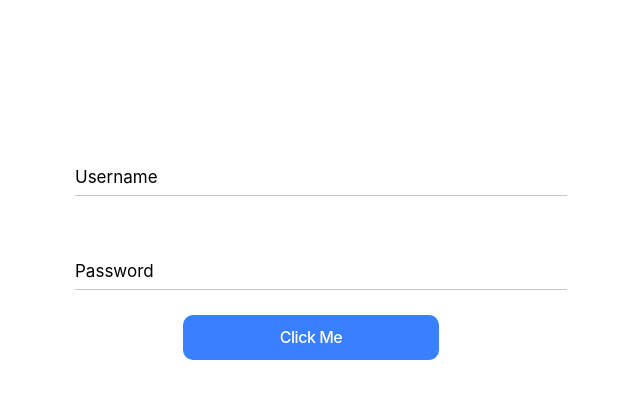
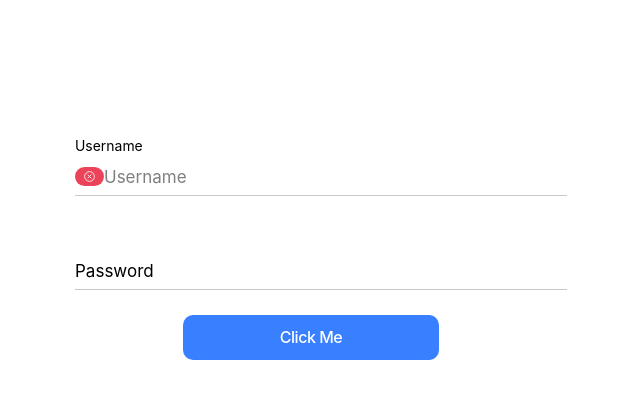
Before and after one commit to KSherwoodd/ControlNews, a React (Create React App) app: page / in a window 1280 px wide. Shown: the top 398 px of the page, without its empty margins (329-969 px from the left). Built offline with nearby package versions, Linux system fonts and the light colour scheme.

Commit message:
1 file modified

```diff
--- a/src/Home/SignInPage/SignInPage.tsx
+++ b/src/Home/SignInPage/SignInPage.tsx
@@ -22,6 +22,7 @@ import {
 function SignIn() {
   const [presentAlert] = useIonAlert();
   const [validCheck, setValidCheck] = useState(false);
+  const autoFocus = true;
 
   return (
     <>
@@ -30,7 +31,12 @@ function SignIn() {
           <IonList>
             <IonItem fill="outline" id="username-input">
               <IonLabel position="floating">Username</IonLabel>
-              <IonInput className="detail-input" placeholder="Username">
+              <IonInput
+                className="detail-input"
+                placeholder="Username"
+                autocomplete="username"
+                autofocus={autoFocus}
+              >
                 <IonBadge slot="end" color={!validCheck ? 'danger' : 'success'}>
                   <IonIcon icon={!validCheck ? cross : tick} />
                 </IonBadge>
@@ -43,6 +49,7 @@ function SignIn() {
                 className="detail-input"
                 type="password"
                 placeholder="Password"
+                autocomplete="current-password"
               >
                 <IonBadge slot="end" color={!validCheck ? 'danger' : 'success'}>
                   <IonIcon icon={!validCheck ? cross : tick} />
```
